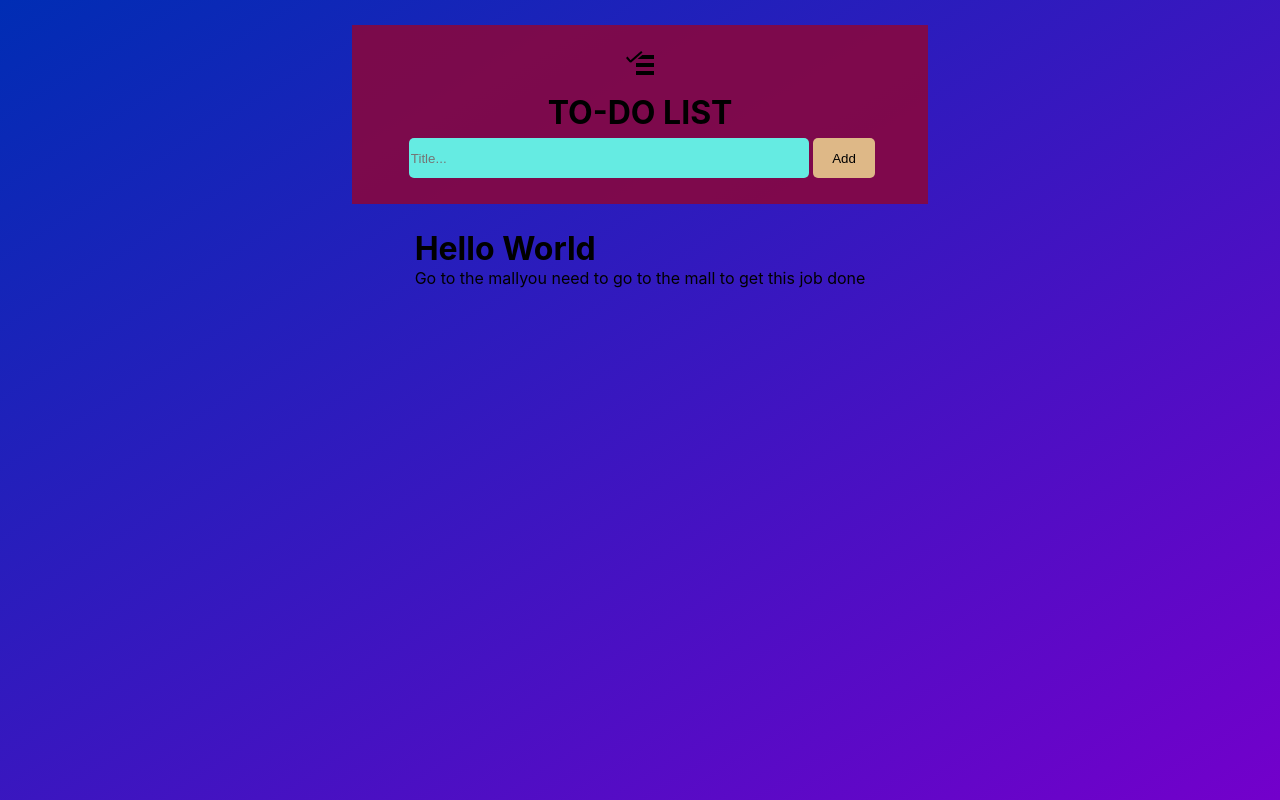
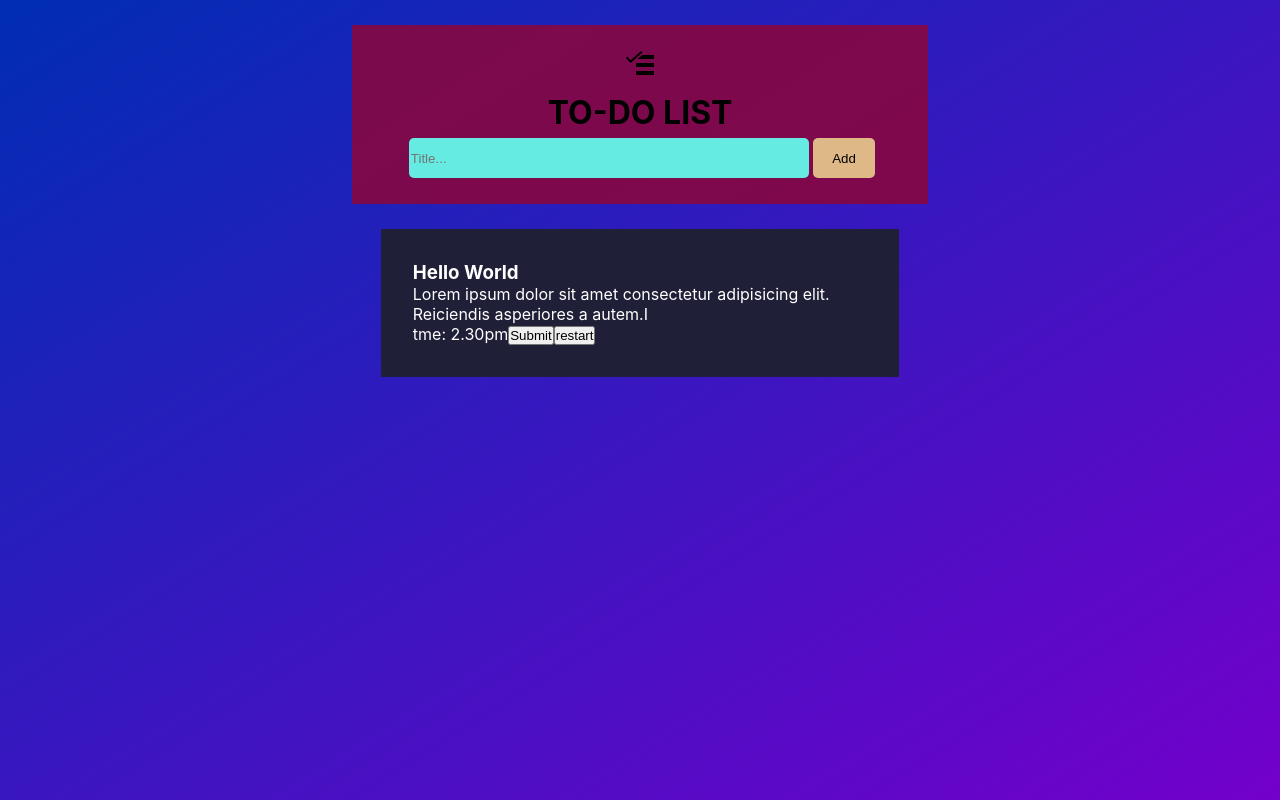
Before and after one commit to Ray-linux/to_do, a React (Create React App) app: page / in a window 1280 px wide. Built offline with nearby package versions, Linux system fonts and the light colour scheme.

Commit message:
third commit

```diff
--- a/src/App.js
+++ b/src/App.js
@@ -18,6 +18,16 @@ function App() {
       sno: 3,
       title: "Go to the ghat",
       desc: "you need to go to the ghat to get this job done"
+    },
+    {
+      sno: 4,
+      title: "Go to the home",
+      desc: "you need to go to the ghat to get this job done"
+    },
+    {
+      sno: 5,
+      title: "Go to the ghar",
+      desc: "you need to go to the ghat to get this job done"
     }
   ]
   return (
--- a/src/components/tasks/Tasks.js
+++ b/src/components/tasks/Tasks.js
@@ -1,11 +1,21 @@
 import React from 'react'
+import './tasks.css'
 
 export default function Tasks(props) {
 
   return (
+    <>
     <div className="tasks">
-        {props.tasks.title}
-        {props.tasks.desc}
+      <div className="task_title">
+        <h3>Hello World</h3>
+        </div>
+      <div className="task_desc">Lorem ipsum dolor sit amet consectetur adipisicing elit. Reiciendis asperiores a autem.I</div>
+      <div className="task_btn">
+        tme: 2.30pm
+        <button>Submit</button>
+        <button>restart</button>
+      </div>
     </div>
+    </>
   )
 }
--- a/src/components/tasks/tasks.css
+++ b/src/components/tasks/tasks.css
@@ -0,0 +1,8 @@
+.tasks{
+    width: 90%;
+    /* height: 20%; */
+    border:  2px solid transparent;
+    background: #1f1f38;
+    color: white;
+    padding: 30px;
+}
--- a/src/components/todos/Todos.js
+++ b/src/components/todos/Todos.js
@@ -1,10 +1,10 @@
 import React from 'react'
 import Tasks from '../tasks/Tasks'
+import './todo.css'
 
 export default function Todos(props) {
   return (
-    <div>
-        <h1>Hello World</h1>
+    <div className='todos'>
       <Tasks tasks = {props.tasks[1]}/>
     </div>
   )
--- /dev/null
+++ b/src/components/todos/todo.css
@@ -0,0 +1,7 @@
+.todos{
+    width: 45%;
+    height: 60vh;
+    display: flex;
+    flex-direction: column;
+    align-items: center;
+}
```
